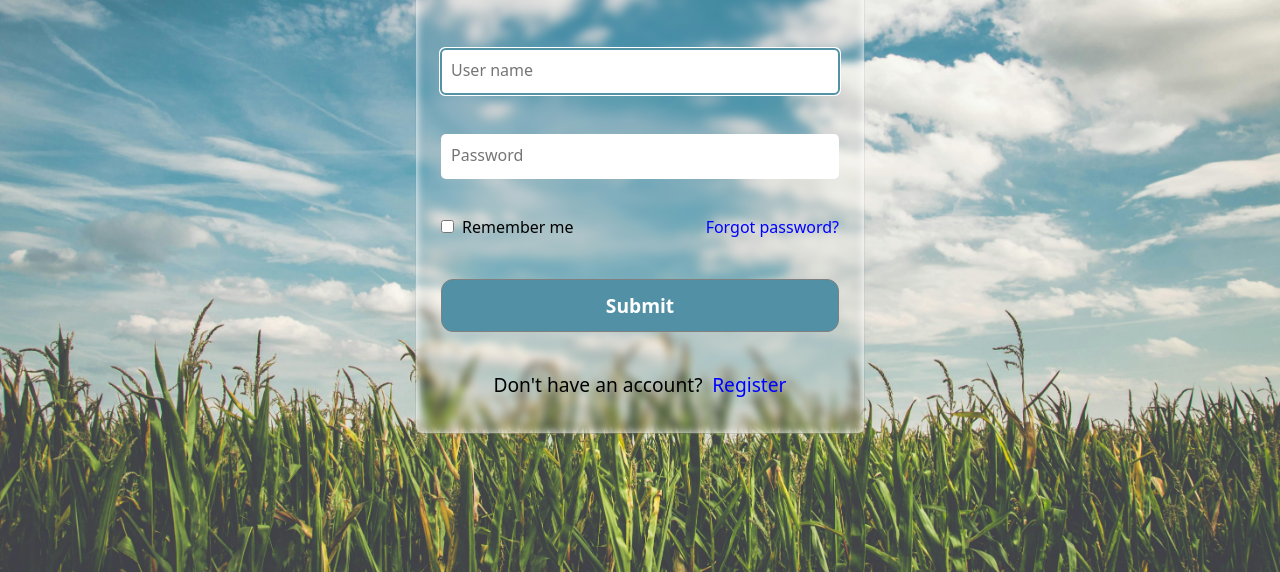
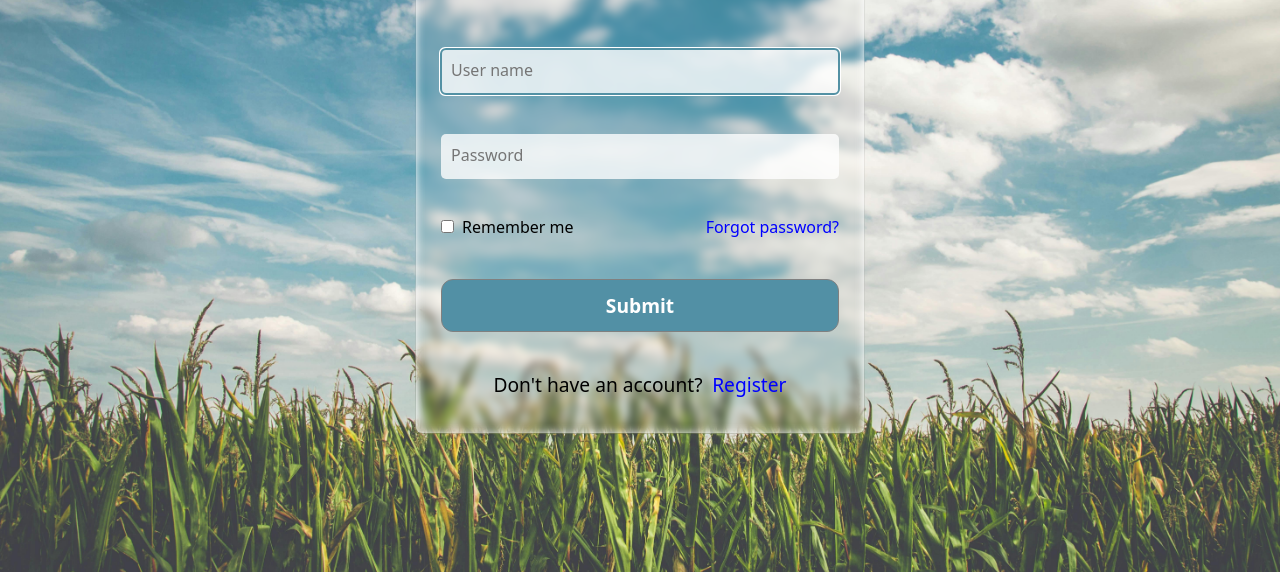
Before and after one commit to I-Am-Loki-14/Login-form_10, a plain HTML site: page index.html in a window 1280 px wide. Shown: the part 228-800 px from the top of the page. Drawn offline with Linux system fonts and the light colour scheme; a web font is replaced by a local one.

Commit message:
modify_input_bkColor

```diff
--- a/style.css
+++ b/style.css
@@ -41,6 +41,7 @@ form h1{
  outline-color: #5391A4;
  margin: 20px 0;
  border-radius: 5px;
+ background-color: #ffffffc7;
 }
 input::placeholder{
     font-size: 1rem;
```
